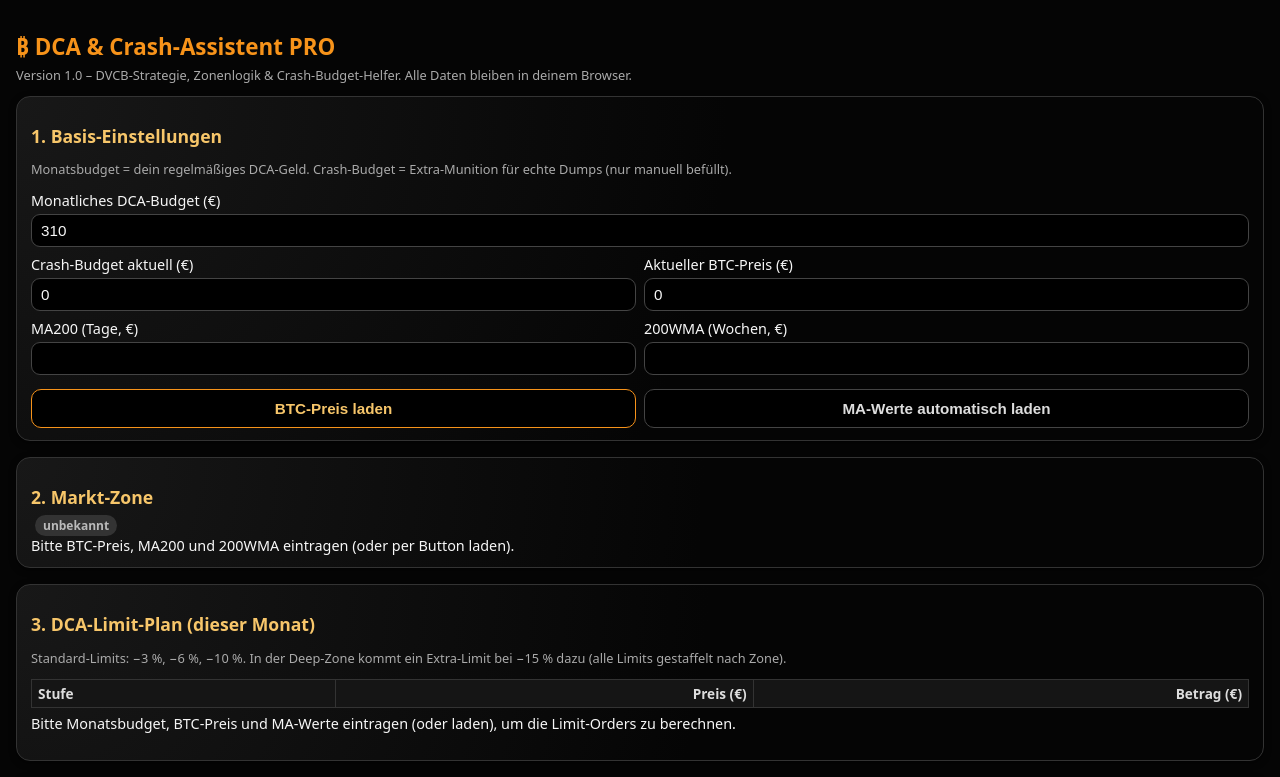
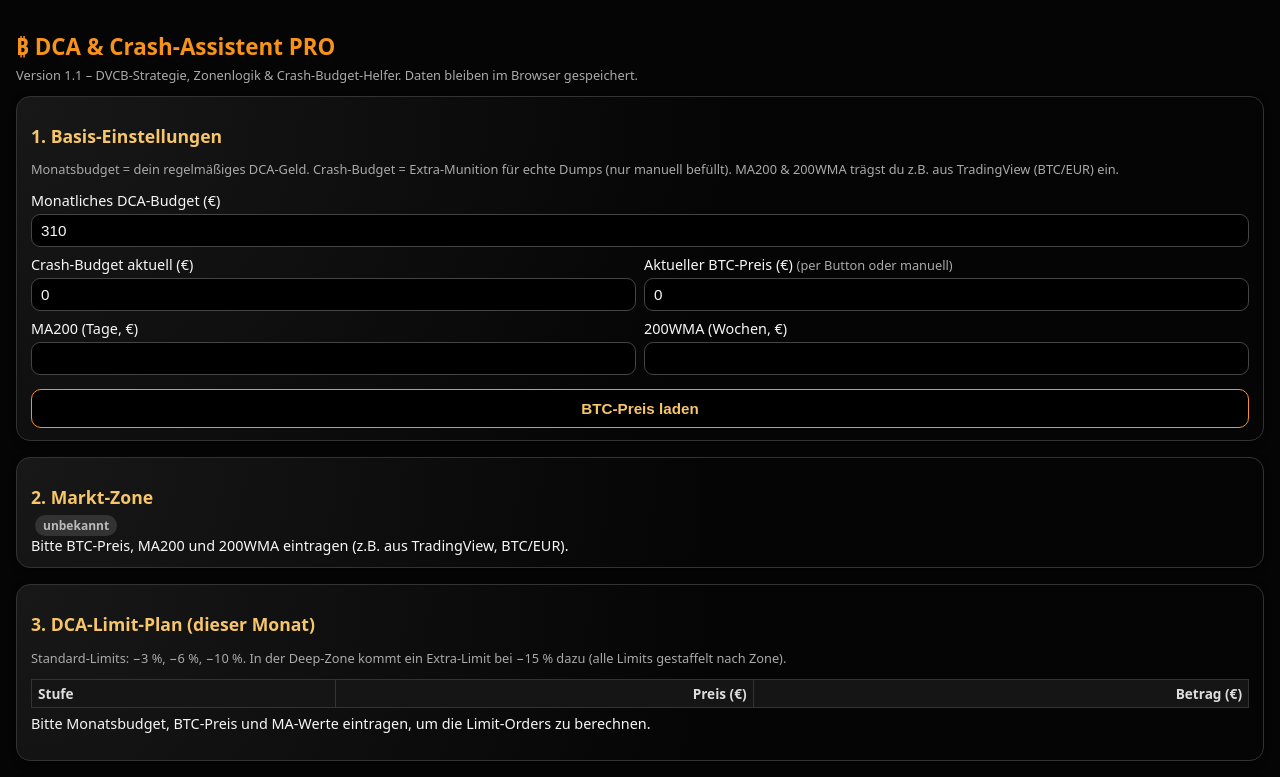
Before and after one commit to cobtc/Db, a plain HTML site: page index.html in a window 1280 px wide. Shown: the top 777 px of the page. Drawn offline with Linux system fonts and the light colour scheme.

Commit message:
Update index.html

```diff
--- a/index.html
+++ b/index.html
@@ -184,7 +184,7 @@
 <body>
   <h1>₿ DCA & Crash-Assistent PRO</h1>
   <div class="subtitle">
-    Version 1.0 – DVCB-Strategie, Zonenlogik & Crash-Budget-Helfer. Alle Daten bleiben in deinem Browser.
+    Version 1.1 – DVCB-Strategie, Zonenlogik & Crash-Budget-Helfer. Daten bleiben im Browser gespeichert.
   </div>
 
   <!-- 1. Basis-Einstellungen -->
@@ -192,6 +192,7 @@
     <h2>1. Basis-Einstellungen</h2>
     <p class="small">
       Monatsbudget = dein regelmäßiges DCA-Geld. Crash-Budget = Extra-Munition für echte Dumps (nur manuell befüllt).
+      MA200 & 200WMA trägst du z.B. aus TradingView (BTC/EUR) ein.
     </p>
     <label>Monatliches DCA-Budget (€)
       <input type="number" id="monthlyDca" value="310" step="1">
@@ -203,8 +204,8 @@
         </label>
       </div>
       <div>
-        <label>Aktueller BTC-Preis (€)
-          <input type="number" id="currentPrice" value="0" step="100" readonly>
+        <label>Aktueller BTC-Preis (€) <span class="small">(per Button oder manuell)</span>
+          <input type="number" id="currentPrice" value="0" step="100">
         </label>
       </div>
     </div>
@@ -222,7 +223,6 @@
     </div>
     <div class="actions-row">
       <button onclick="fetchLivePrice()">BTC-Preis laden</button>
-      <button onclick="fetchMAValues()" class="secondary">MA-Werte automatisch laden</button>
     </div>
   </div>
 
@@ -321,7 +321,8 @@ function saveSettings() {
     crashBudget: document.getElementById("crashBudget").value,
     ma200: document.getElementById("ma200").value,
     wma200: document.getElementById("wma200").value,
-    spentThisMonth: document.getElementById("spentThisMonth").value
+    spentThisMonth: document.getElementById("spentThisMonth").value,
+    currentPrice: document.getElementById("currentPrice").value
   };
   try {
     localStorage.setItem("btcDcaSettingsV2", JSON.stringify(settings));
@@ -338,6 +339,7 @@ function loadSettings() {
     if (s.ma200) document.getElementById("ma200").value = s.ma200;
     if (s.wma200) document.getElementById("wma200").value = s.wma200;
     if (s.spentThisMonth) document.getElementById("spentThisMonth").value = s.spentThisMonth;
+    if (s.currentPrice) document.getElementById("currentPrice").value = s.currentPrice;
   } catch (e) {}
 }
 
@@ -352,65 +354,9 @@ async function fetchLivePrice() {
     const price = data.bitcoin.eur;
     priceInput.value = Math.round(price);
   } catch (e) {
+    alert("BTC-Preis konnte nicht geladen werden:\n" + e.message + "\nDu kannst ihn manuell eintragen.");
     priceInput.value = 0;
-    alert("BTC-Preis konnte nicht geladen werden:\n" + e.message + "\nDu kannst ihn manuell eintragen.");
   }
-  recalculate();
-}
-
-// MA-Werte automatisch laden (aus BTC/EUR-Historie)
-async function fetchMAValues() {
-  const ma200Input = document.getElementById("ma200");
-  const wma200Input = document.getElementById("wma200");
-
-  try {
-    ma200Input.value = "…";
-    wma200Input.value = "…";
-
-    const res = await fetch("https://api.coingecko.com/api/v3/coins/bitcoin/market_chart?vs_currency=eur&days=max&interval=daily");
-    if (!res.ok) throw new Error("HTTP " + res.status);
-    const data = await res.json();
-
-    if (!data.prices || !Array.isArray(data.prices) || data.prices.length < 200) {
-      throw new Error("Zu wenige Preisdaten für MA-Berechnung.");
-    }
-
-    const closes = data.prices.map(p => p[1]); // [timestamp, price]
-
-    // MA200 (200 Tage SMA)
-    let ma200 = 0;
-    if (closes.length >= 200) {
-      const last200 = closes.slice(-200);
-      const sum200 = last200.reduce((a, b) => a + b, 0);
-      ma200 = sum200 / last200.length;
-    } else {
-      const sumAll = closes.reduce((a, b) => a + b, 0);
-      ma200 = sumAll / closes.length;
-    }
-
-    // 200WMA (200 Wochen SMA) approximiert: jede 7. Kerze als Wochenclose
-    const weekly = [];
-    for (let i = closes.length - 1; i >= 0; i -= 7) {
-      weekly.unshift(closes[i]);
-    }
-
-    if (weekly.length < 200) {
-      throw new Error("Zu wenige Wochen-Daten für 200WMA.");
-    }
-
-    const last200Weeks = weekly.slice(-200);
-    const sumWeeks = last200Weeks.reduce((a, b) => a + b, 0);
-    const wma200 = sumWeeks / last200Weeks.length;
-
-    ma200Input.value = Math.round(ma200);
-    wma200Input.value = Math.round(wma200);
-
-  } catch (e) {
-    alert("MA-Werte konnten nicht automatisch geladen werden:\n" + e.message + "\nDu kannst sie manuell eintragen (z.B. aus TradingView).");
-    ma200Input.value = "";
-    wma200Input.value = "";
-  }
-
   recalculate();
 }
 
@@ -455,7 +401,7 @@ function recalculate() {
   zoneCard.classList.remove("zone-normal", "zone-cheap", "zone-deep");
 
   if (price <= 0 || ma200 <= 0 || wma200 <= 0) {
-    zoneText = "Bitte BTC-Preis, MA200 und 200WMA eintragen (oder per Button laden).";
+    zoneText = "Bitte BTC-Preis, MA200 und 200WMA eintragen (z.B. aus TradingView, BTC/EUR).";
     zoneBadge = "<span class='badge badge-grey'>unbekannt</span>";
     zone = "unknown";
   } else {
@@ -526,7 +472,7 @@ function recalculate() {
     document.getElementById("limitHint").innerText = hint;
   } else {
     document.getElementById("limitHint").innerText =
-      "Bitte Monatsbudget, BTC-Preis und MA-Werte eintragen (oder laden), um die Limit-Orders zu berechnen.";
+      "Bitte Monatsbudget, BTC-Preis und MA-Werte eintragen, um die Limit-Orders zu berechnen.";
   }
 
   // 3) Crash-Level-Plan (vom aktuellen Preis)
@@ -586,7 +532,7 @@ function recalculate() {
   if (monthlyDca <= 0) {
     restHint.innerText = "Trage zuerst dein monatliches DCA-Budget ein.";
   } else if (zone === "unknown" || price <= 0) {
-    restHint.innerText = "Zone ist noch unbekannt. Bitte BTC-Preis, MA200 und 200WMA eintragen (oder laden).";
+    restHint.innerText = "Zone ist noch unbekannt. Bitte BTC-Preis, MA200 und 200WMA eintragen.";
   } else if (spentThisMonth <= 0) {
     restHint.innerText =
       "Trage hier ein, wie viel du in diesem Monat (DCA + eventuelle Market-Käufe) wirklich investiert hast.\n" +
@@ -653,8 +599,8 @@ function recalculate() {
 
   if (price <= 0 || zone === "unknown") {
     action =
-      "1. Lade oder trage den BTC-Preis ein.\n" +
-      "2. Lade oder trage MA200 und 200WMA ein.\n" +
+      "1. Trage BTC-Preis ein (per Button laden oder manuell).\n" +
+      "2. Trage MA200 und 200WMA ein (z.B. aus TradingView, BTC/EUR).\n" +
       "3. Setze dann die DCA-Limits (−3 %, −6 %, −10 %, ggf. −15 %) gemäß Tabelle.\n" +
       "4. Wenn du ein Crash-Budget hast, nutze die Crash-Level-Tabelle als Plan.\n" +
       "5. Am Monatsende trägst du ein, wie viel du wirklich investiert hast – dann sagt dir der Restbudget-Manager, was mit dem Rest passieren soll.";
@@ -666,7 +612,7 @@ function recalculate() {
         "• Setze deine DCA-Limits bei −3 %, −6 % und −10 % gemäß Tabelle.\n" +
         "• Setze Crash-Limit-Orders bei −20 %, −30 %, −40 %, −50 % mit den vorgeschlagenen Beträgen.\n\n" +
         "Im Monatsverlauf:\n" +
-        "• Lass die Limits arbeiten. Crash-Limits greifen nur bei echten stärkerem Rückgang.\n\n" +
+        "• Lass die Limits arbeiten. Crash-Limits greifen nur bei echten stärkeren Rückgängen.\n\n" +
         "Am Monatsende:\n" +
         "• Trage ein, wie viel wirklich investiert wurde.\n" +
         "• Den Restbetrag komplett ins Crash-Budget schieben (kein zusätzlicher Market-Kauf nötig).\n";
@@ -710,7 +656,7 @@ function recalculate() {
   } else if (zone === "cheap") {
     tips.push("Du bist in einer GÜNSTIGEN Zone (unter MA200). Historisch lohnt sich hier konsequentes DCA.");
   } else if (zone === "deep") {
-    tips.push("DEEP-Zone: Das sind die Phasen, in denen langfristige Sats am billigsten waren. Mentale Vorbereitung: Nachkaufen tut weh, lohnt sich aber statistisch.");
+    tips.push("DEEP-Zone: Das sind die Phasen, in denen langfristig die günstigsten Sats gekauft werden konnten. Nachkaufen tut mental weh, lohnt sich statistisch aber oft.");
   }
 
   if (monthlyDca > 0) {
@@ -743,7 +689,7 @@ window.addEventListener("load", () => {
   loadSettings();
   recalculate();
 
-  ["monthlyDca","crashBudget","ma200","wma200","spentThisMonth"].forEach(id => {
+  ["monthlyDca","crashBudget","ma200","wma200","spentThisMonth","currentPrice"].forEach(id => {
     const el = document.getElementById(id);
     el.addEventListener("input", recalculate);
   });
```
